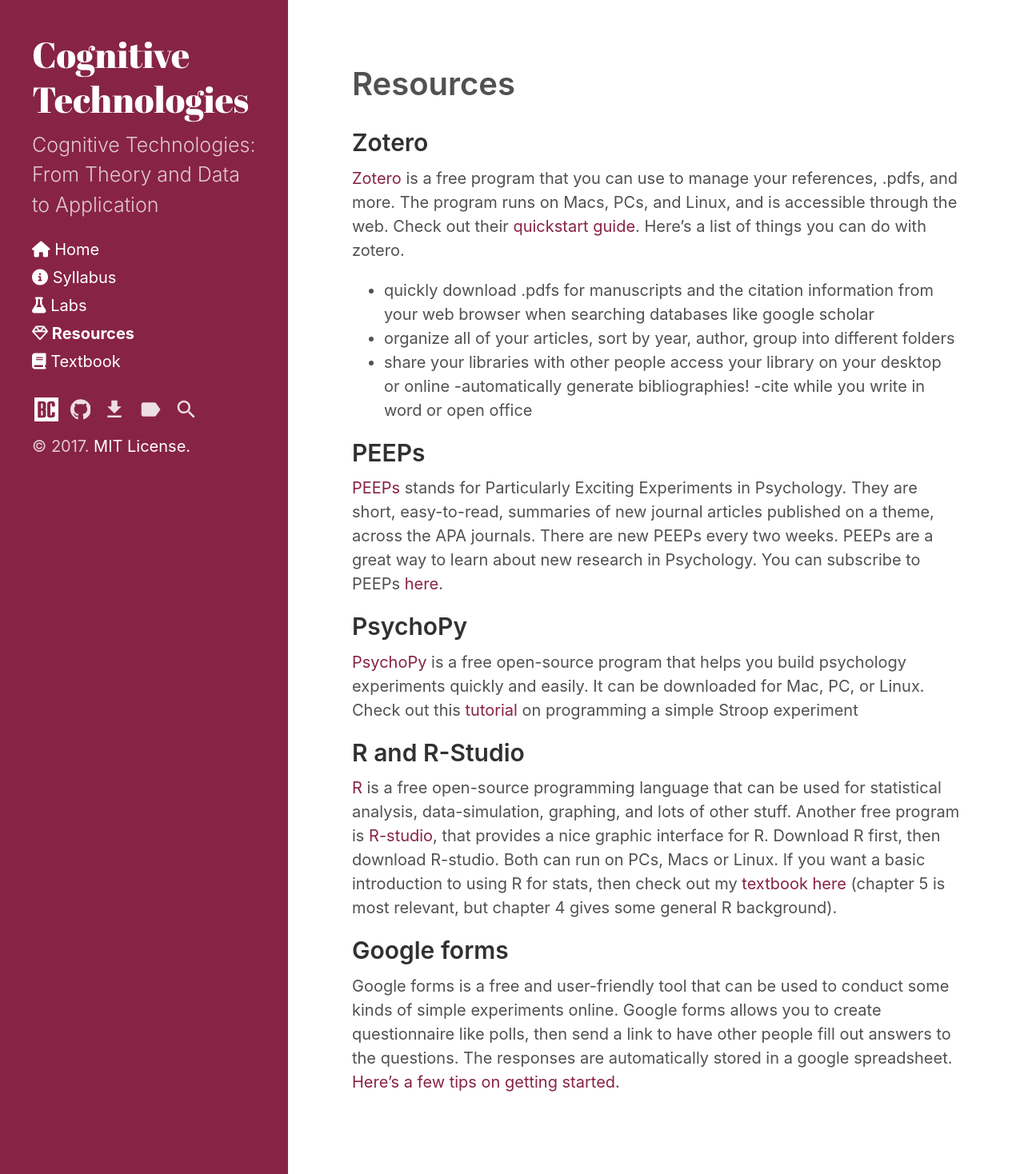
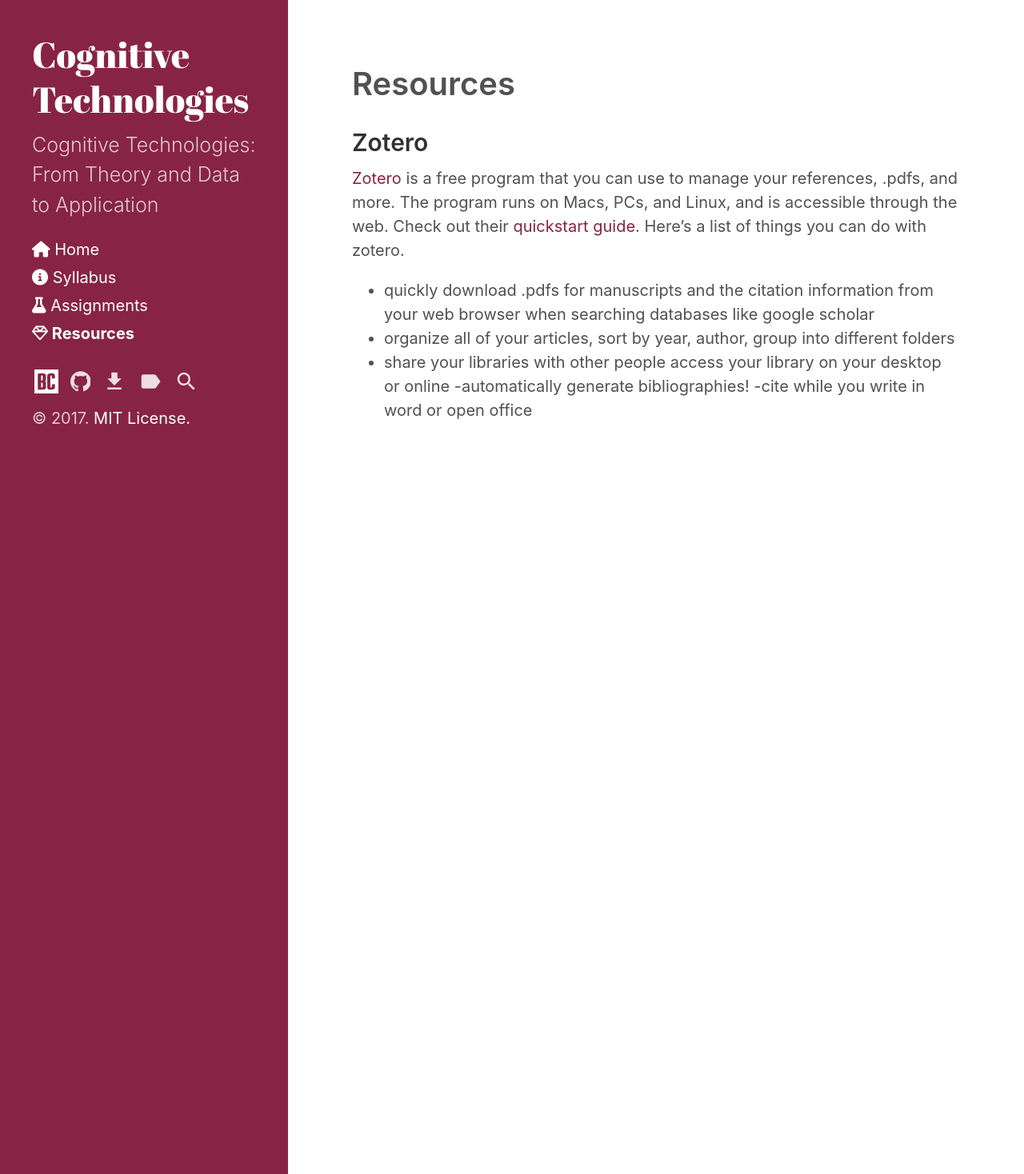
Before and after one commit to CrumpLab/cognitivetechnologies, a Jekyll site: the page built from category/resources.md, in a window 1280 px wide. Shown: the whole page at 80% size. Built offline with Jekyll 4.4.1, drawn with Linux system fonts in a browser that asks for light colours; nearby versions of some CDN libraries.

Commit message:
deletions

```diff
--- a/category/resources.md
+++ b/category/resources.md
@@ -14,19 +14,3 @@
 access your library on your desktop or online
 -automatically generate bibliographies!
 -cite while you write in word or open office
-
-## PEEPs
-
-[PEEPs](http://www.apa.org/pubs/highlights/peeps/index.aspx) stands for Particularly Exciting Experiments in Psychology. They are short, easy-to-read, summaries of new journal articles published on a theme, across the APA journals. There are new PEEPs every two weeks. PEEPs are a great way to learn about new research in Psychology. You can subscribe to PEEPs [here](http://paracom.paramountcommunication.com/phase2/survey1/survey.htm?cid=jzmhxq&amp;1370375968).
-
-## PsychoPy
-
-[PsychoPy](http://www.psychopy.org) is a free open-source program that helps you build psychology experiments quickly and easily. It can be downloaded for Mac, PC, or Linux. Check out this [tutorial](https://www.youtube.com/watch?v=VV6qhuQgsiI) on programming a simple Stroop experiment
-
-## R and R-Studio
-
-[R](http://www.r-project.org) is a free open-source programming language that can be used for statistical analysis, data-simulation, graphing, and lots of other stuff. Another free program is [R-studio](http://www.rstudio.com), that provides a nice graphic interface for R. Download R first, then download R-studio. Both can run on PCs, Macs or Linux. If you want a basic introduction to using R for stats, then check out my [textbook here](https://crumplab.github.io/ProgrammingTextbook/) (chapter 5 is most relevant, but chapter 4 gives some general R background).
-
-## Google forms
-
-Google forms is a free and user-friendly tool that can be used to conduct some kinds of simple experiments online. Google forms allows you to create questionnaire like polls, then send a link to have other people fill out answers to the questions. The responses are automatically stored in a google spreadsheet. [Here's a few tips on getting started.](https://crumplab.github.io/courses/experimentalFall2017/googleforms)
```
Also changed, not shown: category/assignments.md (added, +8 -0 lines), category/labs.md (deleted, +0 -10 lines), category/textbook.md (deleted, +0 -14 lines).
